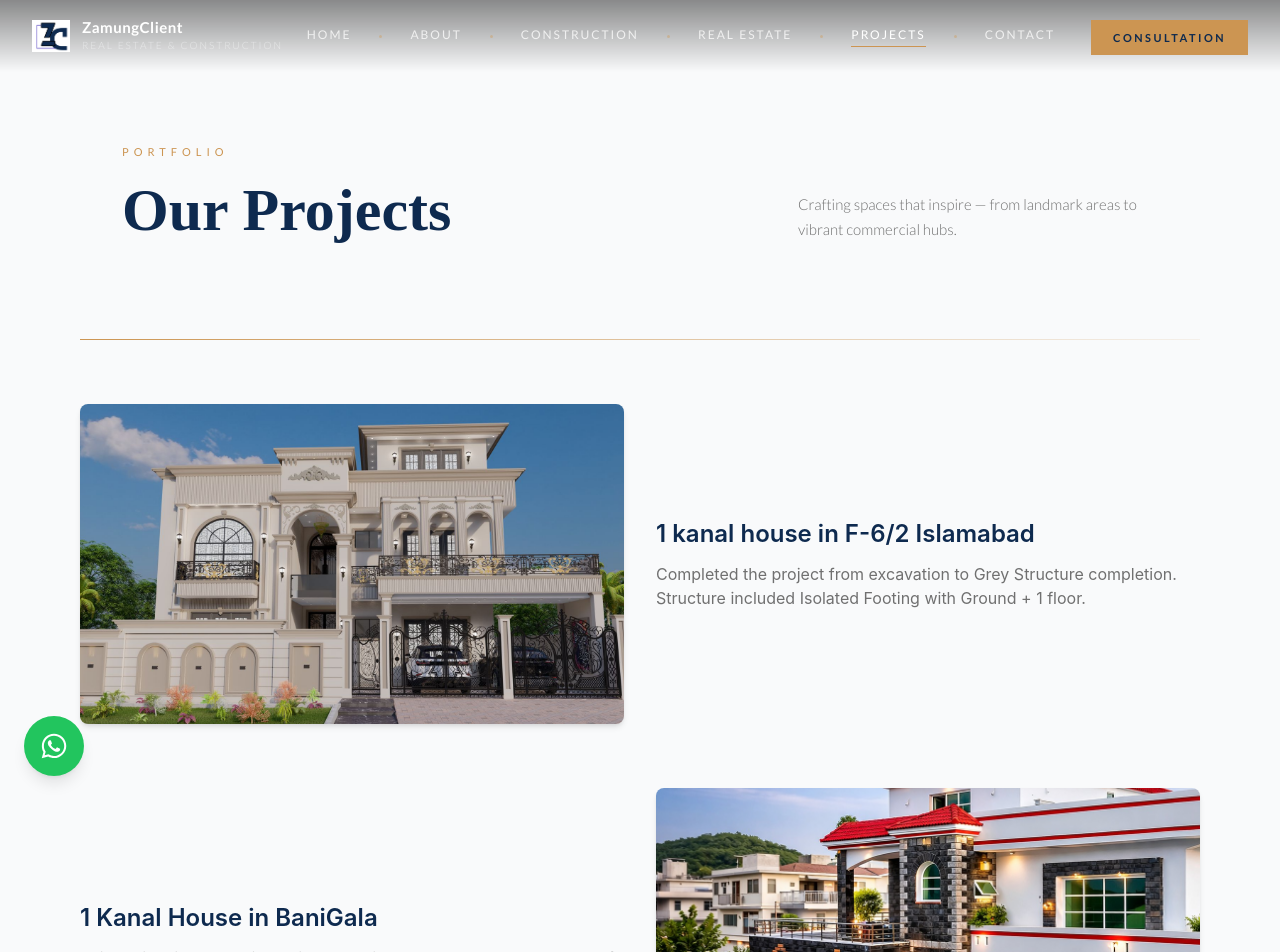
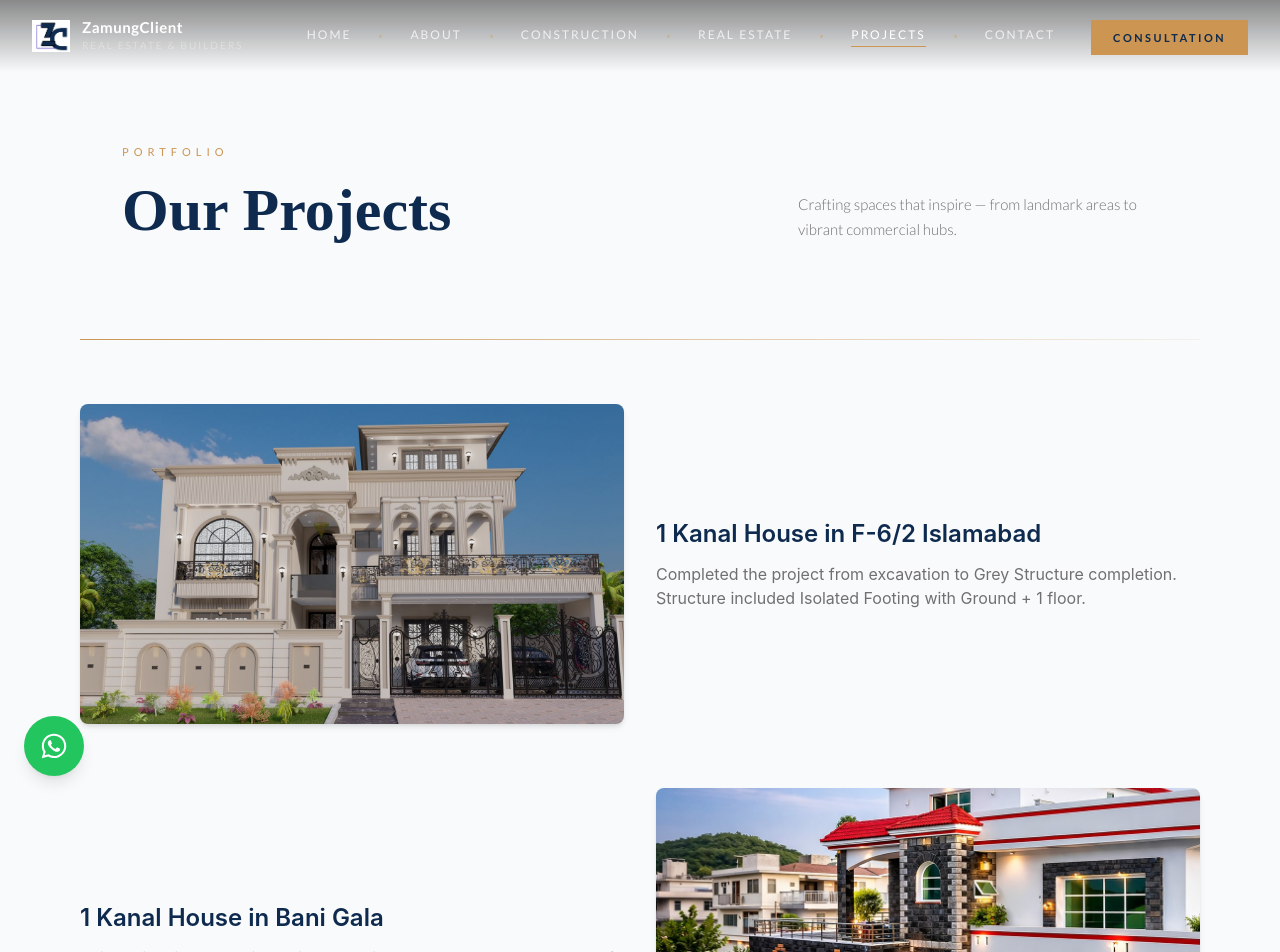
Before and after one commit to iNoumanMalik/landmark-builders, a React (Vite) app: page /projects in a window 1280 px wide. Shown: the top 952 px of the page. Built offline with nearby package versions, Linux system fonts and the light colour scheme.

Commit message:
feat: setup formspree on contact form

```diff
--- a/index.html
+++ b/index.html
@@ -4,17 +4,17 @@
     <meta charset="UTF-8" />
     <meta name="viewport" content="width=device-width, initial-scale=1.0" />
     <title>
-      ZamungClient Real Estate & Construction | Islamabad & Rawalpindi
+      ZamungClient Real Estate & Builders | Islamabad & Rawalpindi
     </title>
     <meta
       name="description"
-      content="ZamungClient Real Estate & Construction offers trusted construction and real estate services in Islamabad and Rawalpindi. CDA-authorized engineers and architects delivering quality results."
+      content="ZamungClient Real Estate & Builders offers trusted construction and real estate services in Islamabad and Rawalpindi. CDA-authorized engineers and architects delivering quality results."
     />
     <link rel="icon" type="image/svg+xml" href="/public/logo.png" />
     <!-- Open Graph / Social -->
     <meta
       property="og:title"
-      content="ZamungClient Real Estate & Construction"
+      content="ZamungClient Real Estate & Builders"
     />
     <meta
       property="og:description"
--- a/src/components/ContactForm.jsx
+++ b/src/components/ContactForm.jsx
@@ -1,8 +1,12 @@
-import { motion } from 'framer-motion'
+import { motion } from "framer-motion";
 
 export default function ContactForm() {
   return (
-    <form action="https://formspree.io/f/your-form-id" method="POST" className="grid gap-4 card p-6">
+    <form
+      action={`https://formspree.io/f/${import.meta.env.VITE_FORMSPREE_FORM_ID}`}
+      method="POST"
+      className="grid gap-4 card p-6"
+    >
       <motion.input
         initial={{ opacity: 0 }}
         animate={{ opacity: 1 }}
@@ -39,7 +43,9 @@ export default function ContactForm() {
         rows={5}
         className="border border-gray-200 rounded-md px-4 py-3 focus:outline-none focus:ring-2 focus:ring-primary"
       />
-      <button type="submit" className="btn-accent">Send Message</button>
+      <button type="submit" className="btn-accent">
+        Send Message
+      </button>
     </form>
-  )
+  );
 }
--- a/src/components/Footer.jsx
+++ b/src/components/Footer.jsx
@@ -9,7 +9,7 @@ export default function Footer() {
               ZC
             </div> */}
             <img src={logo} className="w-10" />
-            <h3 className="text-lg font-bold">Real Estate & Construction</h3>
+            <h3 className="text-lg font-bold">Real Estate & Builders</h3>
           </div>
 
           <p className="text-sm text-white/80 mt-2">
--- a/src/components/HeroSection.jsx
+++ b/src/components/HeroSection.jsx
@@ -30,7 +30,7 @@ export default function HeroSection() {
           transition={{ duration: 0.6 }}
           className="text-white text-4xl md:text-5xl font-bold"
         >
-          ZamungClient Real Estate & Construction
+          ZamungClient Real Estate & Builders
         </motion.h1>
         <motion.p
           initial={{ opacity: 0, y: 20 }}
--- a/src/components/Navbar.jsx
+++ b/src/components/Navbar.jsx
@@ -242,7 +242,7 @@ export default function Navbar() {
             />
             <div>
               <div className="logo-name">ZamungClient</div>
-              <div className="logo-sub">Real Estate & Construction</div>
+              <div className="logo-sub">Real Estate & Builders</div>
             </div>
           </Link>
 
--- a/src/pages/About.jsx
+++ b/src/pages/About.jsx
@@ -14,7 +14,7 @@ export default function About() {
         <div className="card p-6">
           <h3 className="font-semibold text-primary">Company Profile</h3>
           <p className="text-sm text-warmGray mt-2">
-            ZamungClient Real Estate & Construction has successfully delivered
+            ZamungClient Real Estate & Builders has successfully delivered
             residential and commercial projects across CDA and RDA
             jurisdictions.
           </p>
--- a/src/pages/Projects.jsx
+++ b/src/pages/Projects.jsx
@@ -4,13 +4,13 @@ import projectB from "../assets/project-image.jpeg";
 
 const projectsData = [
   {
-    title: "1 kanal house in F-6/2 Islamabad",
+    title: "1 Kanal House in F-6/2 Islamabad",
     description:
       "Completed the project from excavation to Grey Structure completion. Structure included Isolated Footing with Ground + 1 floor.",
     image: projectA,
   },
   {
-    title: "1 Kanal House in BaniGala",
+    title: "1 Kanal House in Bani Gala",
     description:
       "This Project is located in Banigala Zakria Lane. It has a covered area of 5500 sq-ft. The project was completed with top notch quality",
     image: projectB,
```
